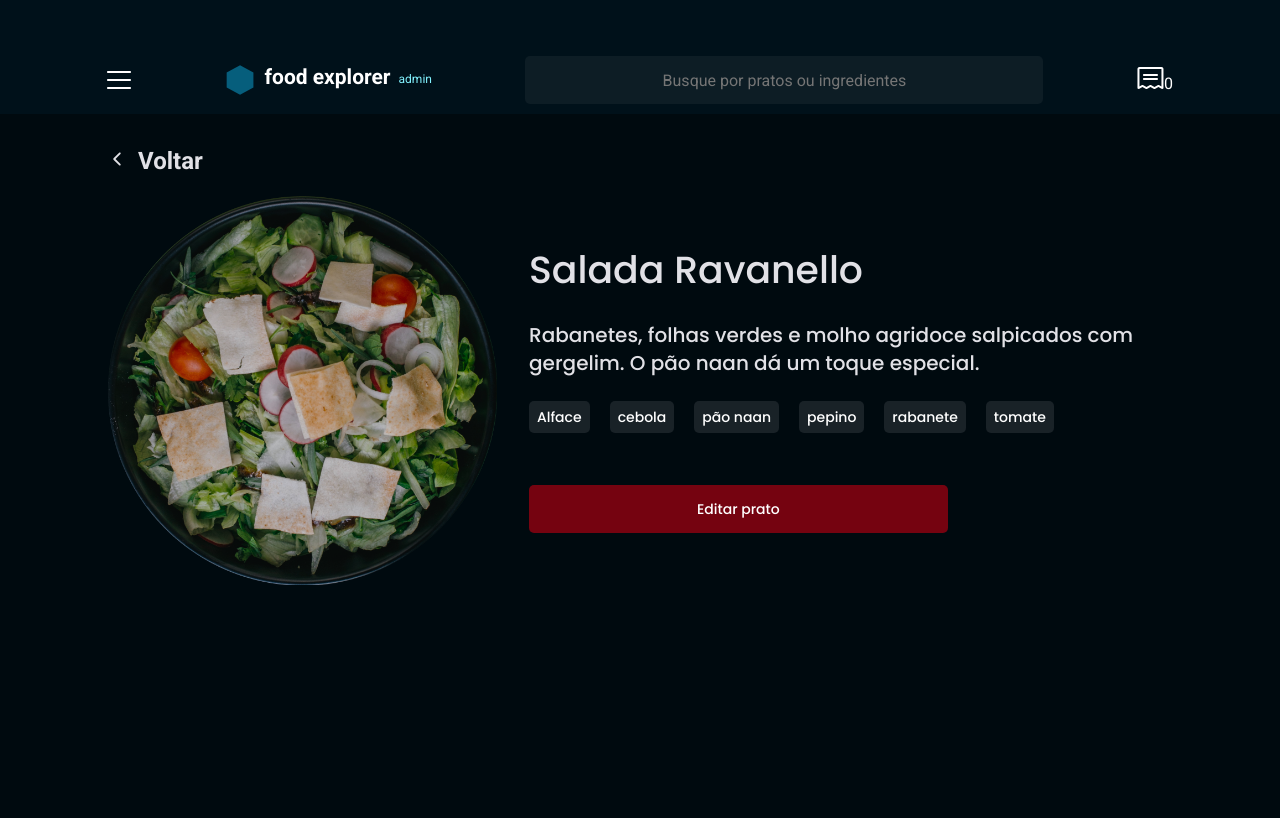
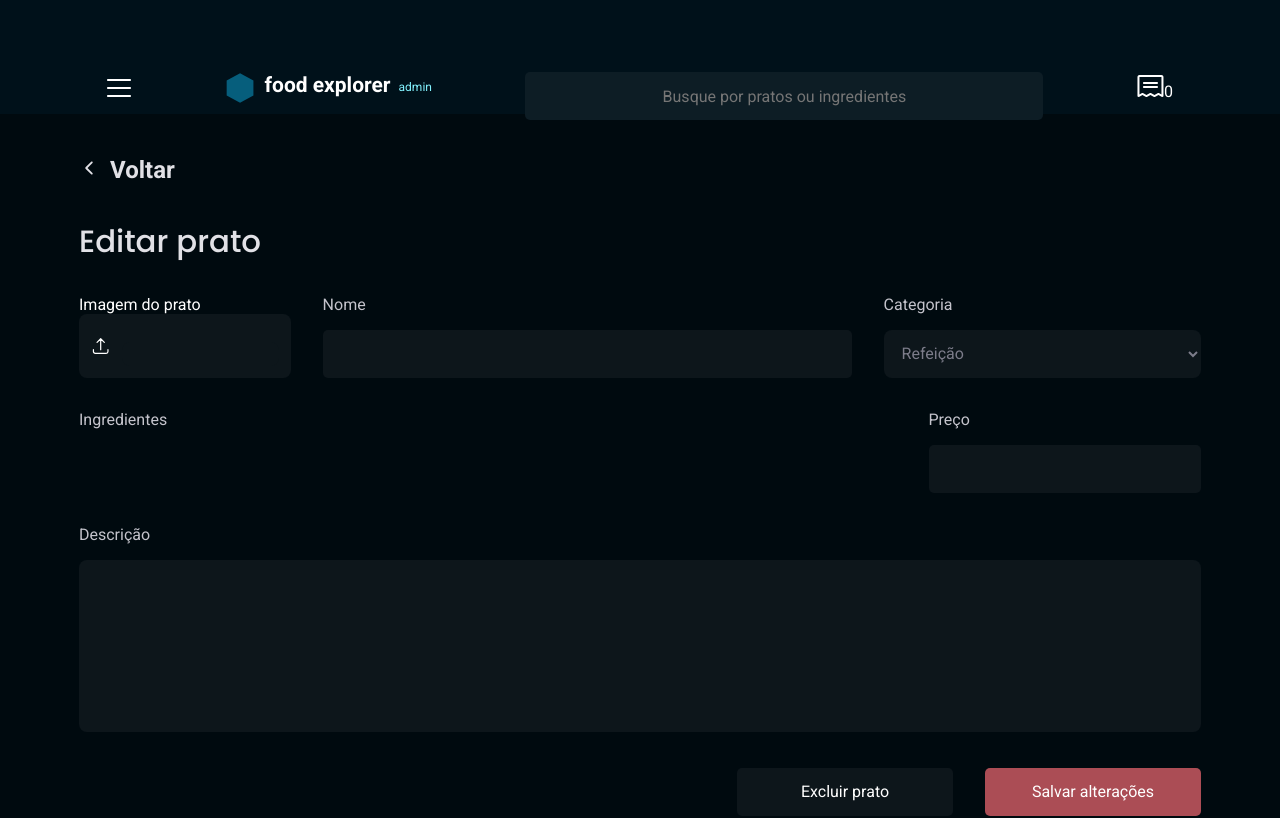
Before and after one commit to Joaov9620/Web-FoodExplorer, a React (Vite) app: page / in a window 1280 px wide. Shown: the top 818 px of the page. Built offline with nearby package versions, Linux system fonts and the light colour scheme.

Commit message:
Atualizado

```diff
--- a/src/components/Header/styles.js
+++ b/src/components/Header/styles.js
@@ -5,6 +5,8 @@ export const HeaderBody = styled.header`
     width: 100%;
     background: #00111A;
     height: 114px;
+
+
 
     .menu{
         display: flex;
--- a/src/components/Input/styles.js
+++ b/src/components/Input/styles.js
@@ -3,6 +3,7 @@ import styled from "styled-components";
 export const Container = styled.div`
     width: 100%;
     display: flex;
+    margin-top: 16px;
 
     >input{
         background-color: ${({theme}) => theme.COLORS.BACKGROUND_INPUT_SEARCH};
--- /dev/null
+++ b/src/components/LabelInput/index.jsx
@@ -0,0 +1,9 @@
+import {Container} from './styles';
+
+export function LabelInput({title, ...rest}){
+    return(
+        <Container {...rest}>
+            {title}
+        </Container>
+    )
+}
--- /dev/null
+++ b/src/components/LabelInput/styles.js
@@ -0,0 +1,8 @@
+import styled from "styled-components";
+
+export const Container = styled.label`
+    width: 100%;
+    color: #C4C4CC;
+    font-size: 1.6rem;
+    font-weight: 400;
+`;
--- /dev/null
+++ b/src/components/TextArea/index.jsx
@@ -0,0 +1,9 @@
+import {Container} from './styles';
+
+export function TextArea({value, ...rest}){
+    return(
+        <Container {...rest}>
+            {value}
+        </Container>
+    )
+}
--- /dev/null
+++ b/src/components/TextArea/styles.js
@@ -0,0 +1,17 @@
+import styled from "styled-components";
+
+export const Container = styled.textarea`
+    height: 172px;
+    width: 100%;
+    padding: 14px;
+    border-radius: 8px;
+    color: white;
+    background:${({theme})=>theme.COLORS.BACKGROUND_INPUT};
+    resize: none;
+    border: none;
+    margin-top: 16px;
+
+    &::placeholder{
+        color: #7C7C8A;
+    }
+`;
--- a/src/main.jsx
+++ b/src/main.jsx
@@ -5,14 +5,14 @@ import { ThemeProvider } from 'styled-components';
 import GlobalStyle from './styles/global';
 import theme from './styles/theme';
 
-import {Details} from './pages/Admin/Details';
+import {EditDish} from './pages/Admin/EditDish';
 
 
 ReactDOM.createRoot(document.getElementById('root')).render(
   <React.StrictMode>
     <ThemeProvider theme={theme}>
         <GlobalStyle/>
-        <Details/>
+        <EditDish/>
     </ThemeProvider>
   </React.StrictMode>
 )
--- a/src/pages/Admin/Details/styles.js
+++ b/src/pages/Admin/Details/styles.js
@@ -30,9 +30,9 @@ export const Content = styled.div`
             margin-bottom: 14px;
         }
 
-        /* div .buttonDish{
+        .dishInformation button{
             width: 50%;
-        } */
+        }
     }
 
     @media(min-width:1022px){
--- a/src/pages/Admin/EditDish/index.jsx
+++ b/src/pages/Admin/EditDish/index.jsx
@@ -3,7 +3,10 @@ import Header from '../../../components/Header';
 import { Footer } from '../../../components/Footer';
 import { ButtonText } from '../../../components/ButtonText';
 import { Section } from '../../../components/Section';
+import { LabelInput } from '../../../components/LabelInput';
 import { Input } from '../../../components/Input';
+import { Button } from '../../../components/Button';
+import { TextArea } from '../../../components/TextArea';
 import { Ingredient } from '../../../components/Ingredient';
 
 // import { IoIosArrowBack } from "react-icons/io";
@@ -11,18 +14,18 @@ import { HiOutlineArrowUpTray } from "react-icons/hi2";
 
 
 import { IoIosArrowBack } from "react-icons/io";
-import { Container, Content, InputsLabel, Frame01, Ingredients, IngredientItem, IngredientName, RemoveIngredientButton, AddIngredientButton } from "./styles";
+import {Content, Group01, Group02,Group03,Group04} from "./styles";
+import { Container } from '../../../styles/global';
 
 export function EditDish() {
   return (
+    <>
+      <Header/>
       <Container>
-      <Header />
-
         <Content>
           <ButtonText icon={IoIosArrowBack} title="Voltar" />
           <Section title="Editar prato">
-          <InputsLabel>
-            <Frame01>
+            <Group01>
                 <label htmlFor="pratoImg">
                   Imagem do prato
                   <div>
@@ -31,56 +34,56 @@ export function EditDish() {
                   </div>
                 </label>
 
-              <label htmlFor="pratoText">
-                Nome
-                <Input
-                  placeholder="Salada Ceasar"
-                  id="pratoText"
-                  type="text"
-                />
-              </label>
-
-              <label htmlFor="pratoCategoria">
-                Categoria
-                <select id="pratoCategoria">
-                  <option value="Refeição">Refeição</option>
-                </select>
-              </label>
-            </Frame01>
-
-            <Ingredients>
-              <h2>Ingredientes</h2>
-              <IngredientItem>
-                <IngredientName>
-                  <input
-                    placeholder="Nome do ingrediente"
-                    type="text"
-                    id="ingredientName"
-                  />
-                </IngredientName>
-                <RemoveIngredientButton>
-                  X
-                </RemoveIngredientButton>
-              </IngredientItem>
-              <AddIngredientButton>
-                Adicionar ingrediente
-              </AddIngredientButton>
-            </Ingredients>
-
                 <div>
-              <textarea name="description"></textarea>
+                  <LabelInput title="Nome" for="name"/>
+                  <Input id="name"type="text"/>
                 </div>
 
                 <div>
-              <button className="deleteButton">Excluir</button>
+                  <LabelInput title="Categoria" for="category"/>
+                  <select id="category">
+                    <option value="Refeição">Refeição</option>
+                    <option value="Sobremesas">Sobremesas</option>
+                    <option value="Bebidas">Bebidas</option>
+                  </select>
+                </div>
+            </Group01>
 
-              <button className="saveButton">Salvar</button>
+            <Group02>
+                <div>
+                  <LabelInput title="Ingredientes"/>
+                  <div>
+
                   </div>
-          </InputsLabel>
+                </div>
+
+                <div>
+                  <LabelInput title="Preço" for="Price"/>
+                  <Input
+                    id="Price"
+                    type="number"
+                    step="0.01"
+                    min="0"
+                    max="10000"
+                    required
+                  />
+                </div>
+
+            </Group02>
+
+            <Group03>
+                <LabelInput title="Descrição" for="textArea"/>
+                <TextArea id="textArea"/>
+            </Group03>
+
+            <Group04>
+                <Button title="Excluir prato"/>
+                <Button title="Salvar alterações"/>
+            </Group04>
           </Section>
         </Content>
-
+      </Container>
       <Footer />
-    </Container>
+    </>
   );
 };
--- a/src/pages/Admin/EditDish/styles.js
+++ b/src/pages/Admin/EditDish/styles.js
@@ -1,121 +1,52 @@
-// import styled from "styled-components";
-
-// export const Container = styled.div`
-//     width: 100%;
-//     height: 100vh;
-
-//     display: grid;
-//     grid-template-rows: 9.6rem auto 7.7rem;
-//     grid-template-areas:
-//     "header"
-//     "content"
-//     "footer";
-// `;
-
-// export const Content = styled.div`
-//     grid-area: content;
-//     padding: 3.2rem 12.3rem;
-// `;
-
-// export const InputsLabel = styled.div`
-//     display: grid;
-//     gap: 3.2rem;
-//     margin-top: 3.2rem;
-
-// `;
-
-// export const Frame01 = styled.div`
-//     width: 100%;
-//     display:flex;
-//     gap: 3.2rem;
-
-//     >label{
-//         display: grid;
-//         gap: 2rem;
-//     }
-
-//     >label input{
-//         background: #0D161B;
-//     }
-
-//     >label:nth-child(1) {
-//         width: 20%;
-//     }
-
-//     >label:nth-child(2) {
-//         width: 50%;
-//     }
-
-//     >label:nth-child(3) {
-//         width: 30%;
-//     }
-
-//     >label:nth-child(1) div{
-//         background: #0D161B;
-//         border-radius: 8px;
-//     }
-// `;
-
 import styled from "styled-components";
 
-export const Container = styled.div`
-  width: 100%;
-  height: 100vh;
+export const Content = styled.div`
+  min-height: 100vh;
+  padding: 40px 0 116px;
 
-  display: grid;
-  grid-template-rows: 9.6rem auto 7.7rem;
-  grid-template-areas:
-    "header"
-    "content"
-    "footer";
+  input{
+    background-color: #0d161b;
+    text-align: start;
+  }
+
+  >section{
+    display: grid;
+    gap: 3.2rem;
+    margin-top: 3.2rem;
+  }
 `;
 
-export const Content = styled.div`
-  grid-area: content;
-  padding: 3.2rem 12.3rem;
-`;
-
-export const InputsLabel = styled.div`
-  display: grid;
-  gap: 3.2rem;
-  margin-top: 3.2rem;
-`;
-
-export const Frame01 = styled.div`
+export const Group01 = styled.div`
   width: 100%;
   display: flex;
   gap: 3.2rem;
 
-  > label {
-    display: grid;
-    gap: 2rem;
-    align-items: center;
-  }
-
-  > label input[type="text"], select {
+  > div select {
     background-color: #0d161b;
-    color: #fff;
+    height: 4.8rem;
+    color: #7C7C8A;
+    padding: 12px 14px;
     border: none;
     border-radius: 8px;
     font-size: 1.6rem;
-    padding: 1.2rem;
     width: 100%;
+    margin-top: 16px;
   }
 
   > label:nth-child(1) {
     width: 20%;
   }
 
-  > label:nth-child(2) {
+  > div:nth-child(2) {
     width: 50%;
   }
 
-  > label:nth-child(3) {
+  > div:nth-child(3) {
     width: 30%;
   }
 
   > label:nth-child(1) div {
-    background: #0D161B;
+    background:${({theme})=>theme.COLORS.BACKGROUND_INPUT};
     border-radius: 8px;
     padding: 1.2rem;
     display: flex;
@@ -134,45 +65,33 @@ export const Frame01 = styled.div`
   }
 `;
 
-export const Ingredients = styled.div`
-  > h2 {
-    font-size: 2.4rem;
-    margin-bottom: 1.2rem;
+export const Group02 = styled.div`
+  display: flex;
+  gap: 3.2rem;
+
+  >div:nth-child(1){
+    width: 75%;
+  }
+
+  >div:nth-child(2){
+    width: 25%;
   }
 `;
 
-export const IngredientItem = styled.div`
-  display: flex;
-  align-items: center;
-  gap: 1.2rem;
-  margin-bottom: 0.8rem;
+export const Group03 = styled.div`
+
 `;
 
-export const IngredientName = styled.p`
-  font-size: 1.6rem;
+export const Group04 = styled.div`
+  display: flex;
+  justify-content: flex-end;
+  gap: 3.2rem;
+
+  button:nth-child(1){
+    background:${({theme})=>theme.COLORS.BACKGROUND_INPUT};
+  }
+
+  button:nth-child(2){
+    background:#AB4D55;
+  }
 `;
-
-export const RemoveIngredientButton = styled.button`
-  background-color: transparent;
-  border: none;
-  cursor: pointer;
-  color: #fff;
-  font-size: 1.6rem;
-  display: flex;
-  align-items: center;
-  gap: 0.8rem;
-`;
-
-export const AddIngredientButton = styled.button`
-  background-color: #0d161b;
-  border: none;
-  cursor: pointer;
-  color: #fff;
-  font-size: 1.6rem;
-  padding: 1.2rem;
-  border-radius: 8px;
-  display: flex;
-  align-items: center;
-  gap: 0.8rem;
-  margin-top: 1.2rem;
-`;
```
Lines whose indentation alone changed are shown as unchanged.
